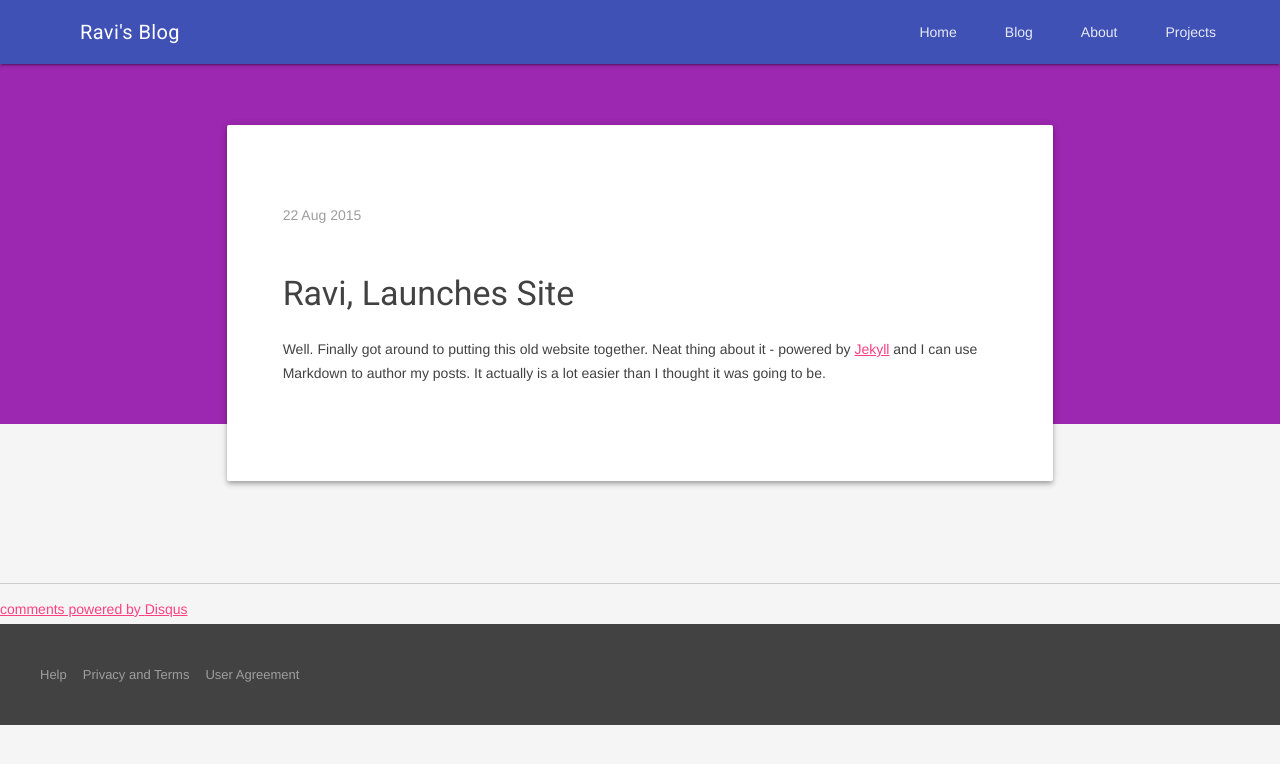
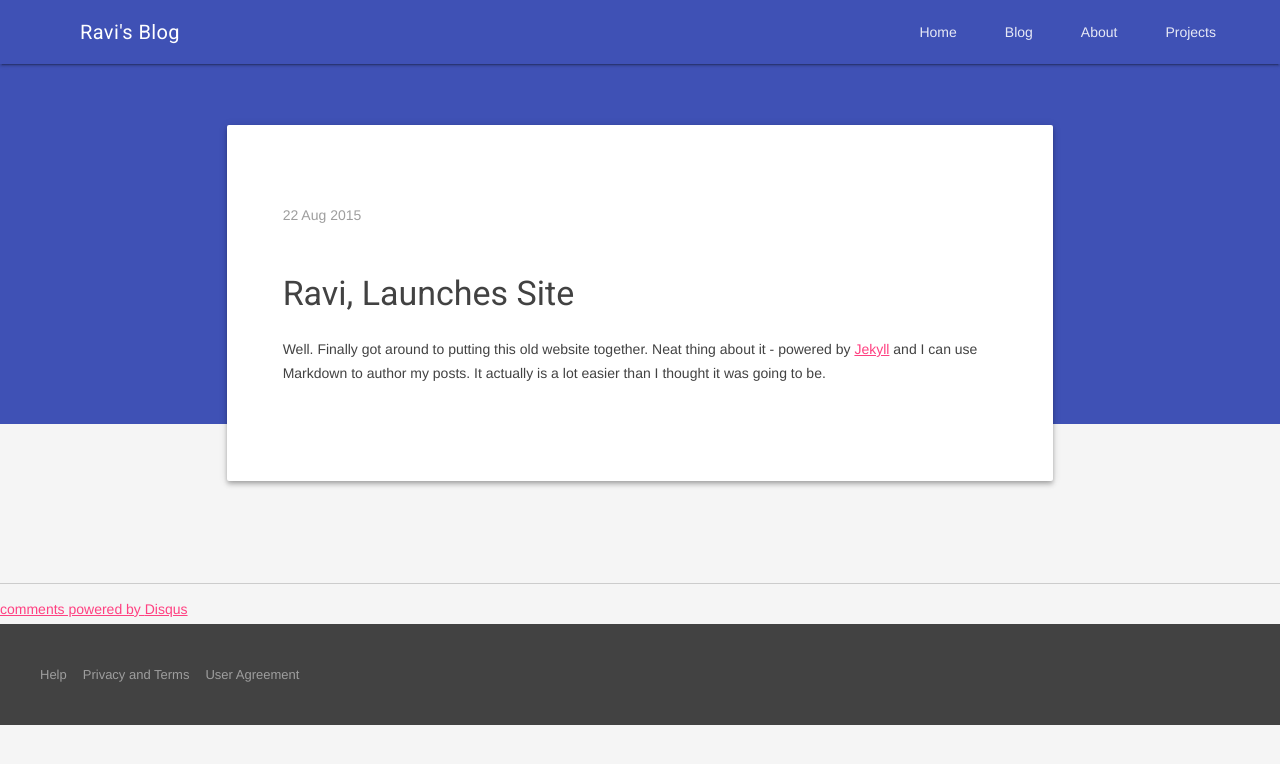
Before and after one commit to RaviiKmr/raviikmr.github.io, a Jekyll site: the page built from _posts/2015-08-22-my-website-launched.md, in a window 1280 px wide. Shown: the top 764 px of the page. Built offline with Jekyll 4.4.1, drawn with Linux system fonts in a browser that asks for light colours; nearby versions of some CDN libraries; comment, search, counter and statistics services are not loaded.

Commit message:
light blue

```diff
--- a/_layouts/post.html
+++ b/_layouts/post.html
@@ -12,7 +12,7 @@ layout: default
 
 
 
- <div class="demo-ribbon mdl-color--purple"></div>
+ <div class="demo-ribbon mdl-color--light_blue"></div>
       <main class="demo-main mdl-layout__content">
         <div class="demo-container mdl-grid">
           <div class="mdl-cell mdl-cell--2-col mdl-cell--hide-tablet mdl-cell--hide-phone"></div>
```
